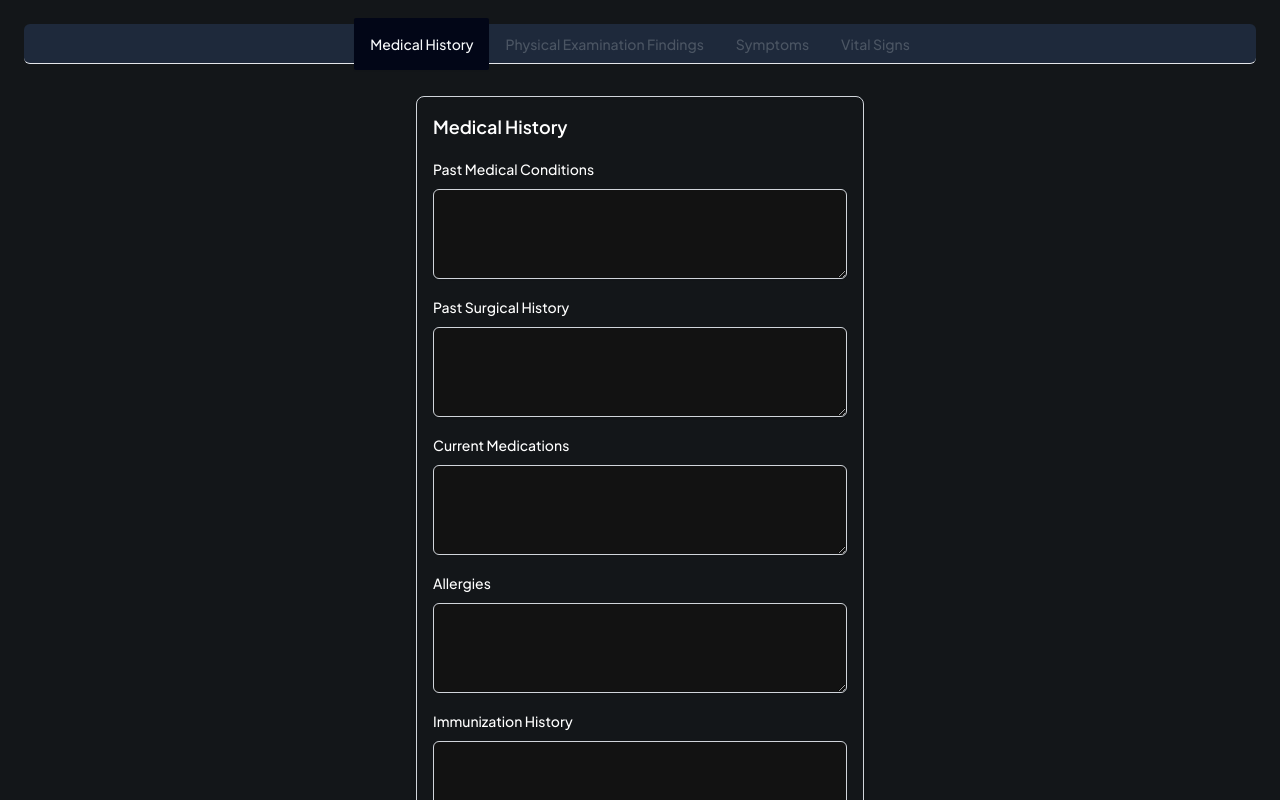
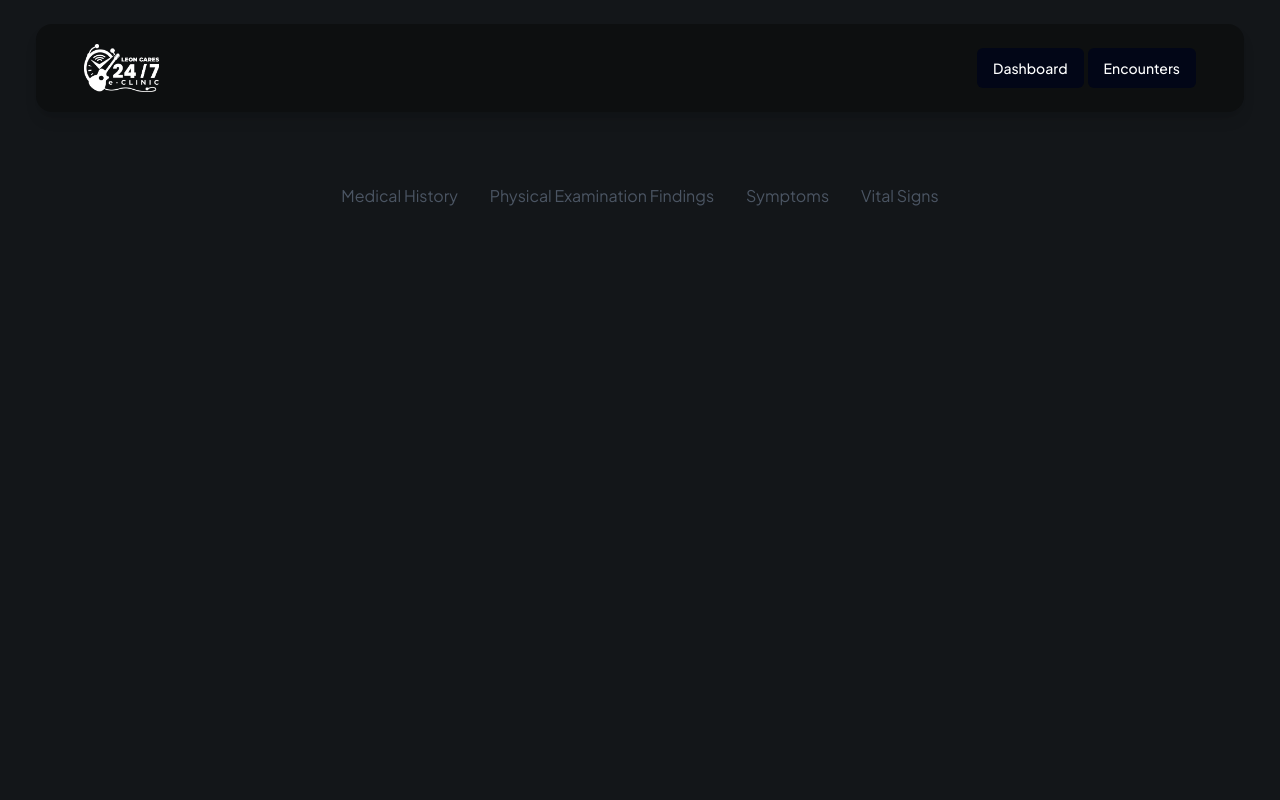
Before and after one commit to mamoyko/emr-v3, a Next.js app: page /admin/encounters/create in a window 1280 px wide. Shown: the top 800 px of the page. Built offline with nearby package versions, Linux system fonts and the light colour scheme.

Commit message:
Refactor Encounter to dynamic route

```diff
--- a/app/admin/encounters/create/page.tsx
+++ b/app/admin/encounters/create/page.tsx
@@ -1,68 +1,10 @@
-import EncounterMedicalHistory from "@/components/Encounters/encounterDetailForms/EncounterMedicalHistory";
-import EncounterPhysicalExaminationFindings from "@/components/Encounters/encounterDetailForms/EncounterPhysicalExaminationFindings";
-import EncounterSymptoms from "@/components/Encounters/encounterDetailForms/EncounterSymptoms";
-import EncounterVitalSigns from "@/components/Encounters/encounterDetailForms/EncounterVitalSigns";
-// import { Header } from "@/components/Header";
-import { Tabs, TabsContent, TabsList, TabsTrigger } from "@/components/ui/tabs";
-
-const ENCOUNTERS_DETAILS = [
-  {
-    value: "medical_history",
-    detail: "Medical History",
-    component: <EncounterMedicalHistory />,
-  },
-  {
-    value: "physical_examination_findings",
-    detail: "Physical Examination Findings",
-    component: <EncounterPhysicalExaminationFindings />,
-  },
-  {
-    value: "symptoms",
-    detail: "Symptoms",
-    component: <EncounterSymptoms />,
-  },
-  {
-    value: "vital_signs",
-    detail: "Vital Signs",
-    component: <EncounterVitalSigns />,
-  },
-];
+import EncounterPage from "@/components/Encounters/encounterDetailForms/EncounterPage";
 
 const AdminCreateEncounterPage = () => {
   return (
-    <div className="mx-auto flex max-w-7xl flex-col space-y-14 p-6">
-      {/* <Header /> */}
-
-      <div
-      // className="bg-white rounded-lg shadow-md p-4"
-      >
-        <Tabs defaultValue="medical_history">
-          <TabsList className="flex border-b border-gray-200">
-            {ENCOUNTERS_DETAILS.map((encounter) => (
-              <TabsTrigger
-                key={encounter.value}
-                value={encounter.value}
-                className="p-4 text-gray-600 hover:text-blue-500 focus:outline-none"
-              >
-                {encounter.detail}
-              </TabsTrigger>
-            ))}
-          </TabsList>
-
-          <div className="mt-4">
-            {ENCOUNTERS_DETAILS.map((encounter) => (
-              <TabsContent
-                key={encounter.value}
-                value={encounter.value}
-                className="p-4"
-              >
-                {encounter.component}
-              </TabsContent>
-            ))}
-          </div>
-        </Tabs>
-      </div>
-    </div>
+    <EncounterPage initialTab={""}>
+      <div></div>
+    </EncounterPage>
   );
 };
 
--- /dev/null
+++ b/app/admin/encounters/create/symptoms/page.tsx
@@ -0,0 +1,12 @@
+import EncounterPage from "@/components/Encounters/encounterDetailForms/EncounterPage";
+import EncounterSymptoms from "@/components/Encounters/encounterDetailForms/EncounterSymptoms";
+
+const Symptoms = () => {
+  return (
+    <EncounterPage initialTab="symptoms">
+      <EncounterSymptoms />
+    </EncounterPage>
+  );
+};
+
+export default Symptoms;
--- a/components/Encounters/encounterDetailForms/EncounterMedicalHistory.tsx
+++ b/components/Encounters/encounterDetailForms/EncounterMedicalHistory.tsx
@@ -3,12 +3,7 @@
 import React from "react";
 import { useForm, FormProvider, Controller } from "react-hook-form";
 
-import {
-  // FormField,
-  FormItem,
-  FormLabel,
-  FormControl,
-} from "@/components/ui/form"; // Adjust import path as needed
+import { FormItem, FormLabel, FormControl } from "@/components/ui/form"; // Adjust import path as needed
 
 interface FormData {
   past_medical_conditions: string;
@@ -37,11 +32,14 @@ const EncounterMedicalHistory: React.FC = () => {
 
   return (
     <FormProvider {...methods}>
-      <div className="mx-auto w-full max-w-md rounded-lg border border-gray-300 p-4 shadow-md">
-        <h2 className="mb-4 text-lg font-semibold">Medical History</h2>
-        <form onSubmit={methods.handleSubmit(onSubmit)} className="space-y-4">
+      <div className="flex items-start justify-center">
+        <div className="h-[400px] w-[1150px] overflow-auto rounded-lg border border-gray-300 p-4 shadow-md">
+          <form
+            onSubmit={methods.handleSubmit(onSubmit)}
+            className="grid gap-4 sm:grid-cols-1 md:grid-cols-2"
+          >
             {ENCOUNTER_DETAILS_FIELDS.map(({ name, label }: any) => (
-            <FormItem key={name}>
+              <FormItem key={name} className="flex flex-col">
                 <FormLabel htmlFor={name}>{label}</FormLabel>
                 <Controller
                   name={name}
@@ -51,7 +49,7 @@ const EncounterMedicalHistory: React.FC = () => {
                       <textarea
                         {...field}
                         id={name}
-                      rows={3}
+                        rows={2}
                         className="mt-1 block w-full rounded-md border border-gray-300 p-2 shadow-sm"
                         required
                       />
@@ -62,11 +60,12 @@ const EncounterMedicalHistory: React.FC = () => {
             ))}
             <button
               type="submit"
-            className="w-full rounded-md bg-blue-500 px-4 py-2 text-white hover:bg-blue-600"
+              className="col-span-full rounded-md bg-blue-500 px-4 py-2 text-white hover:bg-blue-600"
             >
               Submit
             </button>
           </form>
+        </div>
       </div>
     </FormProvider>
   );
--- /dev/null
+++ b/components/Encounters/encounterDetailForms/EncounterPage.tsx
@@ -0,0 +1,74 @@
+"use client";
+
+import { Tabs, TabsList, TabsTrigger, TabsContent } from "@radix-ui/react-tabs";
+import { useRouter, usePathname } from "next/navigation";
+import { useEffect, useState, ReactNode } from "react";
+
+import { Header } from "@/components/Header";
+
+interface EncounterPageProps {
+  children: ReactNode;
+  initialTab: string;
+}
+
+const ENCOUNTERS_DETAILS = [
+  { value: "medical-history", detail: "Medical History" },
+  {
+    value: "physical-examination-findings",
+    detail: "Physical Examination Findings",
+  },
+  { value: "symptoms", detail: "Symptoms" },
+  { value: "vital-signs", detail: "Vital Signs" },
+];
+
+const EncounterPage: React.FC<EncounterPageProps> = ({
+  children,
+  initialTab,
+}) => {
+  const router = useRouter();
+  const pathname = usePathname();
+  const [currentTab, setCurrentTab] = useState<string>(initialTab);
+
+  useEffect(() => {
+    const id = pathname?.split("/").pop();
+    if (id && ENCOUNTERS_DETAILS.some((encounter) => encounter.value === id)) {
+      setCurrentTab(id);
+    }
+  }, [pathname]);
+
+  const handleTabChange = (value: string) => {
+    setCurrentTab(value);
+    router.push(`/admin/encounters/create/${value}`);
+  };
+
+  return (
+    <div className="mx-auto flex max-w-7xl flex-col space-y-14 p-6">
+      <Header />
+      <Tabs value={currentTab} onValueChange={handleTabChange}>
+        <TabsList className="flex justify-center border-gray-200 border-b-inherit">
+          {ENCOUNTERS_DETAILS.map((encounter) => (
+            <TabsTrigger
+              key={encounter.value}
+              value={encounter.value}
+              className={`p-4 transition-colors duration-300 ease-in-out ${
+                currentTab === encounter.value
+                  ? "bg-blue-100 text-blue-700 shadow-md"
+                  : "text-gray-600 hover:bg-blue-50"
+              } rounded-t-md`}
+            >
+              {encounter.detail}
+            </TabsTrigger>
+          ))}
+        </TabsList>
+        <TabsContent
+          value={currentTab}
+          // className="mt-4 max-h-screen overflow-auto bg-white p-4"
+        >
+          {children}
+        </TabsContent>
+      </Tabs>
+    </div>
+  );
+};
+
+export default EncounterPage;
--- a/components/Encounters/encounterDetailForms/EncounterPhysicalExaminationFindings.tsx
+++ b/components/Encounters/encounterDetailForms/EncounterPhysicalExaminationFindings.tsx
@@ -3,12 +3,7 @@
 import React from "react";
 import { useForm, Controller, FormProvider } from "react-hook-form";
 
-import {
-  // FormField,
-  FormItem,
-  FormLabel,
-  FormControl,
-} from "@/components/ui/form"; // Adjust import path as needed
+import { FormItem, FormLabel, FormControl } from "@/components/ui/form"; // Adjust import path as needed
 
 interface FormData {
   general_appearance: string;
@@ -45,13 +40,14 @@ const EncounterPhysicalExaminationFindings: React.FC = () => {
 
   return (
     <FormProvider {...methods}>
-      <div className="mx-auto w-full max-w-md rounded-lg border border-gray-300 p-4 shadow-md">
-        <h2 className="mb-4 text-lg font-semibold">
-          Physical Examination Findings
-        </h2>
-        <form onSubmit={handleSubmit(onSubmit)} className="space-y-4">
+      <div className="flex items-start justify-center">
+        <div className="h-[400px] w-[1150px] overflow-auto rounded-lg border border-gray-300 p-4 shadow-md">
+          <form
+            onSubmit={handleSubmit(onSubmit)}
+            className="grid grid-cols-1 gap-4 md:grid-cols-2"
+          >
             {ENCOUNTER_DETAILS_FIELDS.map(({ name, label }: any) => (
-            <FormItem key={name}>
+              <FormItem key={name} className="col-span-1">
                 <FormLabel htmlFor={name}>{label}</FormLabel>
                 <Controller
                   name={name}
@@ -61,7 +57,7 @@ const EncounterPhysicalExaminationFindings: React.FC = () => {
                       <textarea
                         id={name}
                         {...field}
-                      rows={3}
+                        rows={2}
                         className="mt-1 block w-full rounded-md border border-gray-300 p-2 shadow-sm"
                         required
                       />
@@ -72,11 +68,12 @@ const EncounterPhysicalExaminationFindings: React.FC = () => {
             ))}
             <button
               type="submit"
-            className="w-full rounded-md bg-blue-500 px-4 py-2 text-white hover:bg-blue-600"
+              className="w-full rounded-md bg-blue-500 px-4 py-2 text-white hover:bg-blue-600 md:col-span-2"
             >
               Submit
             </button>
           </form>
+        </div>
       </div>
     </FormProvider>
   );
@@ -89,10 +86,7 @@ const ENCOUNTER_DETAILS_FIELDS = [
   { name: "head_and_neck", label: "Head and Neck" },
   { name: "cardiovascular_system", label: "Cardiovascular System" },
   { name: "respiratory_system", label: "Respiratory System" },
-  {
-    name: "gastrointestinal_system",
-    label: "Gastrointestinal System",
-  },
+  { name: "gastrointestinal_system", label: "Gastrointestinal System" },
   { name: "genitourinary_system", label: "Genitourinary System" },
   { name: "musculoskeletal", label: "Musculoskeletal" },
   { name: "neurological_system", label: "Neurological System" },
--- a/components/Encounters/encounterDetailForms/EncounterSymptoms.tsx
+++ b/components/Encounters/encounterDetailForms/EncounterSymptoms.tsx
@@ -3,12 +3,7 @@
 import React from "react";
 import { useForm, Controller, FormProvider } from "react-hook-form";
 
-import {
-  // FormField,
-  FormItem,
-  FormLabel,
-  FormControl,
-} from "@/components/ui/form"; // Adjust import path as needed
+import { FormItem, FormLabel, FormControl } from "@/components/ui/form"; // Adjust import path as needed
 
 interface FormData {
   symptom_description: string;
@@ -41,11 +36,14 @@ const EncounterSymptoms: React.FC = () => {
 
   return (
     <FormProvider {...methods}>
-      <div className="mx-auto max-w-md rounded-lg border border-gray-300 p-4 shadow-md">
-        <h2 className="mb-4 text-lg font-semibold">Symptoms</h2>
-        <form onSubmit={handleSubmit(onSubmit)} className="space-y-4">
+      <div className="flex items-start justify-center">
+        <div className="h-[400px] w-[1150px] overflow-auto rounded-lg border border-gray-300 p-4 shadow-md">
+          <form
+            onSubmit={handleSubmit(onSubmit)}
+            className="grid grid-cols-1 gap-4 md:grid-cols-2"
+          >
             {ENCOUNTER_DETAILS_FIELDS.map(({ name, label, type }: any) => (
-            <FormItem key={name}>
+              <FormItem key={name} className="col-span-1">
                 <FormLabel htmlFor={name}>{label}</FormLabel>
                 <Controller
                   name={name}
@@ -75,11 +73,12 @@ const EncounterSymptoms: React.FC = () => {
             ))}
             <button
               type="submit"
-            className="w-full rounded-md bg-blue-500 px-4 py-2 text-white hover:bg-blue-600"
+              className="w-full rounded-md bg-blue-500 px-4 py-2 text-white hover:bg-blue-600 md:col-span-2"
             >
               Submit
             </button>
           </form>
+        </div>
       </div>
     </FormProvider>
   );
--- a/components/Encounters/encounterDetailForms/EncounterVitalSigns.tsx
+++ b/components/Encounters/encounterDetailForms/EncounterVitalSigns.tsx
@@ -3,12 +3,7 @@
 import React from "react";
 import { useForm, Controller, FormProvider } from "react-hook-form";
 
-import {
-  // FormField,
-  FormItem,
-  FormLabel,
-  FormControl,
-} from "@/components/ui/form"; // Adjust import path as needed
+import { FormItem, FormLabel, FormControl } from "@/components/ui/form"; // Adjust import path as needed
 
 interface FormData {
   blood_pressure: string;
@@ -45,11 +40,14 @@ const EncounterVitalSigns: React.FC = () => {
 
   return (
     <FormProvider {...methods}>
-      <div className="mx-auto max-w-md rounded-lg border border-gray-300 p-4 shadow-md">
-        <h2 className="mb-4 text-lg font-semibold">Vital Signs</h2>
-        <form onSubmit={handleSubmit(onSubmit)} className="space-y-4">
+      <div className="flex items-start justify-center">
+        <div className="h-[400px] w-[1150px] overflow-auto rounded-lg border border-gray-300 p-4 shadow-md">
+          <form
+            onSubmit={handleSubmit(onSubmit)}
+            className="grid grid-cols-1 gap-4 md:grid-cols-2"
+          >
             {ENCOUNTER_DETAILS_FIELDS.map(({ name, label, type }: any) => (
-            <FormItem key={name}>
+              <FormItem key={name} className="col-span-1">
                 <FormLabel htmlFor={name}>{label}</FormLabel>
                 <Controller
                   name={name}
@@ -79,11 +77,12 @@ const EncounterVitalSigns: React.FC = () => {
             ))}
             <button
               type="submit"
-            className="w-full rounded-md bg-blue-500 px-4 py-2 text-white hover:bg-blue-600"
+              className="w-full rounded-md bg-blue-500 px-4 py-2 text-white hover:bg-blue-600 md:col-span-2"
             >
               Submit
             </button>
           </form>
+        </div>
       </div>
     </FormProvider>
   );
@@ -94,23 +93,11 @@ export default EncounterVitalSigns;
 const ENCOUNTER_DETAILS_FIELDS = [
   { name: "blood_pressure", label: "Blood Pressure", type: "input" },
   { name: "heart_rate", label: "Heart Rate", type: "input" },
-  {
-    name: "respiratory_rate",
-    label: "Respiratory Rate",
-    type: "input",
-  },
+  { name: "respiratory_rate", label: "Respiratory Rate", type: "input" },
   { name: "temperature", label: "Temperature", type: "input" },
-  {
-    name: "oxygen_saturation",
-    label: "Oxygen Saturation",
-    type: "input",
-  },
+  { name: "oxygen_saturation", label: "Oxygen Saturation", type: "input" },
   { name: "weight", label: "Weight", type: "input" },
   { name: "height", label: "Height", type: "input" },
-  {
-    name: "body_mass_index",
-    label: "Body Mass Index (BMI)",
-    type: "input",
-  },
+  { name: "body_mass_index", label: "Body Mass Index (BMI)", type: "input" },
   { name: "patient", label: "Patient", type: "input" },
 ];
```
Also changed, not shown: app/admin/encounters/create/medical-history/page.tsx (added, +12 -0 lines), app/admin/encounters/create/physical-examination-findings/page.tsx (added, +12 -0 lines), app/admin/encounters/create/vital-signs/page.tsx (added, +12 -0 lines). Lines whose indentation alone changed are shown as unchanged.
